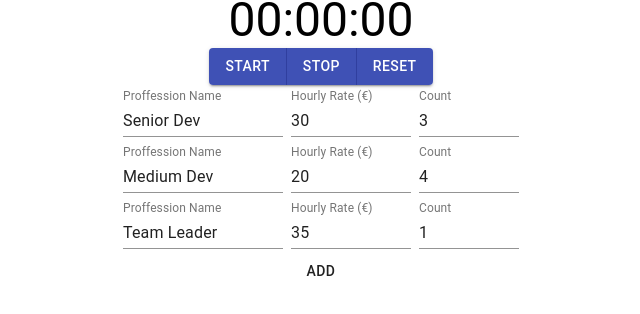
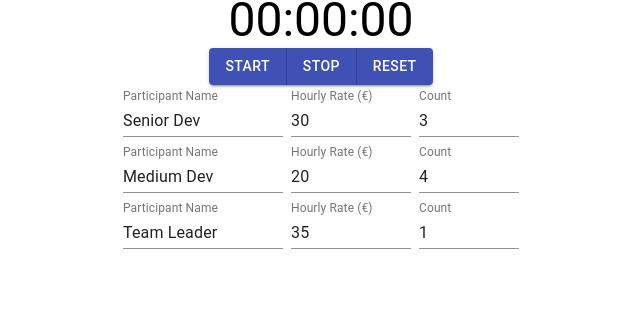
Before and after one commit to Carq/metting-meter, a React (Create React App) app: page / in a window 1280 px wide. Shown: the part 152-466 px from the top of the page, without its empty margins (319-959 px from the left). Built offline with nearby package versions, Linux system fonts and the light colour scheme.

Commit message:
Small refactor

```diff
--- a/src/App.js
+++ b/src/App.js
@@ -4,36 +4,93 @@ import Container from "@material-ui/core/Container";
 import Header from "./containers/Header";
 import Stopwatcher from "./containers/Stopwatcher";
 import TotalMeetingCost from "./containers/TotalMeetingCost";
-import ProffessionsList from "./containers/ProffessionsList";
+import ParticipantsList from "./containers/ParticipantsList";
 
 class App extends Component {
-  state = {
-    timePassInMs: 0,
-    participantsPerHourlyRate: {}
+  constructor(props) {
+    super(props);
+
+    const initialParticipants = [
+      {
+        name: "Senior Dev",
+        hourlyRate: 30,
+        count: 3
+      },
+      {
+        name: "Medium Dev",
+        hourlyRate: 20,
+        count: 4
+      },
+      {
+        name: "Team Leader",
+        hourlyRate: 35,
+        count: 1
+      }
+    ];
+
+    this.state = {
+      timePassInMs: 0,
+      startTime: null,
+      participants: initialParticipants,
+      countPerHourlyRate: this.calculateCountPerHourlyRate(initialParticipants)
+    };
+  }
+
+  participantOnChange = changedParticipant => {
+    this.setState(state => {
+      const list = state.participants.map((item, index) => {
+        if (index === changedParticipant.id) {
+          return {
+            name: changedParticipant.name,
+            hourlyRate: changedParticipant.hourlyRate || 0,
+            count: changedParticipant.count
+          };
+        } else {
+          return item;
+        }
+      });
+
+      return {
+        participants: list,
+        countPerHourlyRate: this.calculateCountPerHourlyRate(list)
+      };
+    });
+  };
+
+  calculateCountPerHourlyRate = participants => {
+    let countPerHourlyRate = {};
+
+    participants.map(
+      participant =>
+        (countPerHourlyRate[participant.hourlyRate] =
+          participant.count + (countPerHourlyRate[participant.hourlyRate] || 0))
+    );
+
+    return countPerHourlyRate;
   };
 
   render() {
+    const { participants, startTime, timePassInMs } = this.state;
+
     return (
       <Container>
         <Header />
         <Box>
           <TotalMeetingCost
-            timeInMs={this.state.timePassInMs}
-            participantsPerHourlyRate={this.state.participantsPerHourlyRate}
+            timeInMs={timePassInMs}
+            participantsPerHourlyRate={this.state.countPerHourlyRate}
           />
           <Stopwatcher
+            startTime={startTime}
             timeOnChange={timePass => {
               this.setState({
                 timePassInMs: timePass
               });
             }}
           />
-          <ProffessionsList
-            calculationOnChange={participantsPerHourlyRate =>
-              this.setState({
-                participantsPerHourlyRate: participantsPerHourlyRate
-              })
-            }
+          <ParticipantsList
+            participants={participants}
+            participantOnChange={this.participantOnChange}
           />
         </Box>
       </Container>
--- a/src/containers/ProffessionsList/ProffessionSingleItem/ProffessionSingleItem.js
+++ b/src/containers/ParticipantsList/ParticipantItem/ParticipantItem.js
@@ -4,7 +4,7 @@ import Box from "@material-ui/core/Box";
 
 import TextField from "@material-ui/core/TextField";
 
-class ProffessionSingleItem extends Component {
+class ParticipantItem extends Component {
   nameChanged = e => {
     const { id, hourlyRate, count } = this.props;
 
@@ -44,7 +44,7 @@ class ProffessionSingleItem extends Component {
     return (
       <Box mx="auto">
         <TextField
-          label="Proffession Name"
+          label="Participant Name"
           value={name}
           onChange={this.nameChanged}
           style={{ margin: "4px", width: "160px" }}
@@ -68,8 +68,8 @@ class ProffessionSingleItem extends Component {
   }
 }
 
-ProffessionSingleItem.propTypes = {
+ParticipantItem.propTypes = {
   onChange: PropTypes.func
 };
 
-export default ProffessionSingleItem;
+export default ParticipantItem;
--- /dev/null
+++ b/src/containers/ParticipantsList/ParticipantItem/index.js
@@ -0,0 +1,3 @@
+import ParticipantItem from "./ParticipantItem";
+
+export default ParticipantItem;
--- /dev/null
+++ b/src/containers/ParticipantsList/ParticipantsList.js
@@ -0,0 +1,32 @@
+import React, { Component } from "react";
+import PropTypes from "prop-types";
+import Box from "@material-ui/core/Box";
+import ParticipantItem from "./ParticipantItem";
+
+class ParticipantsList extends Component {
+  render() {
+    const { participants, participantOnChange } = this.props;
+
+    return (
+      <Box display="flex" flexDirection="column" justifyContent="center">
+        {participants.map((item, index) => (
+          <ParticipantItem
+            key={index}
+            id={index}
+            name={item.name}
+            hourlyRate={item.hourlyRate}
+            count={item.count}
+            onChange={changedItem => participantOnChange(changedItem)}
+          />
+        ))}
+      </Box>
+    );
+  }
+}
+
+ParticipantsList.propTypes = {
+  participants: PropTypes.array,
+  participantOnChange: PropTypes.func
+};
+
+export default ParticipantsList;
--- /dev/null
+++ b/src/containers/ParticipantsList/index.js
@@ -0,0 +1,3 @@
+import ParticipantsList from "./ParticipantsList";
+
+export default ParticipantsList;
--- a/src/containers/ProffessionsList/ProffessionSingleItem/index.js
+++ /dev/null
@@ -1,3 +0,0 @@
-import ProffessionSingleItem from "./ProffessionSingleItem";
-
-export default ProffessionSingleItem;
--- a/src/containers/ProffessionsList/ProffessionsList.js
+++ /dev/null
@@ -1,88 +0,0 @@
-import React, { Component } from "react";
-import PropTypes from "prop-types";
-import Box from "@material-ui/core/Box";
-import Button from "@material-ui/core/Button";
-import ProffessionSingleItem from "./ProffessionSingleItem/";
-
-class ProffessionsList extends Component {
-  state = {
-    proffessions: [
-      {
-        name: "Senior Dev",
-        hourlyRate: 30,
-        count: 3
-      },
-      {
-        name: "Medium Dev",
-        hourlyRate: 20,
-        count: 4
-      },
-      {
-        name: "Team Leader",
-        hourlyRate: 35,
-        count: 1
-      }
-    ]
-  };
-
-  render() {
-    const { proffessions } = this.state;
-
-    return (
-      <Box display="flex" flexDirection="column" justifyContent="center">
-        {proffessions.map((item, index) => (
-          <ProffessionSingleItem
-            key={index}
-            id={index}
-            name={item.name}
-            hourlyRate={item.hourlyRate}
-            count={item.count}
-            onChange={this.proffesionChange}
-          />
-        ))}
-        <Button>Add</Button>
-      </Box>
-    );
-  }
-
-  proffesionChange = changedProffession => {
-    this.setState(state => {
-      const list = state.proffessions.map((item, index) => {
-        if (index === changedProffession.id) {
-          return {
-            name: changedProffession.name,
-            hourlyRate: changedProffession.hourlyRate,
-            count: changedProffession.count
-          };
-        } else {
-          return item;
-        }
-      });
-
-      return { proffessions: list };
-    }, this.merge);
-  };
-
-  merge = () => {
-    const { proffessions } = this.state;
-    const { calculationOnChange } = this.props;
-    let participantsPerHourlyRate = {};
-
-    proffessions.map(
-      proffession =>
-        (participantsPerHourlyRate[proffession.hourlyRate] =
-          proffession.count +
-          (participantsPerHourlyRate[proffession.hourlyRate] || 0))
-    );
-
-    if (calculationOnChange) {
-      calculationOnChange(participantsPerHourlyRate);
-    }
-  };
-}
-
-ProffessionsList.propTypes = {
-  calculationOnChange: PropTypes.func
-};
-
-export default ProffessionsList;
--- a/src/containers/ProffessionsList/index.js
+++ /dev/null
@@ -1,3 +0,0 @@
-import ProffessionsList from "./ProffessionsList";
-
-export default ProffessionsList;
--- a/src/containers/Stopwatcher/Stopwatcher.js
+++ b/src/containers/Stopwatcher/Stopwatcher.js
@@ -10,6 +10,16 @@ class Stopwatch extends Component {
     startTime: null,
     isTicking: false
   };
+
+  static getDerivedStateFromProps(props, state) {
+    if (props.startTime && props.startTime !== state.startTime) {
+      return {
+        startTime: props.startTime
+      };
+    }
+
+    return null;
+  }
 
   render() {
     return (
@@ -59,9 +69,12 @@ class Stopwatch extends Component {
   };
 
   resetWacher = () => {
-    this.setState({
-      startTime: new Date()
-    });
+    this.setState(
+      {
+        startTime: new Date()
+      },
+      this.calculateTimePass
+    );
   };
 
   calculateTimePass = () => {
```
